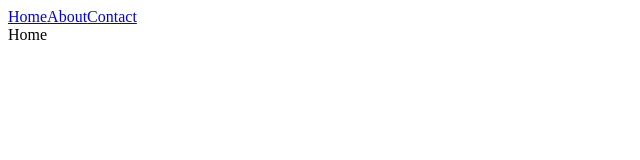
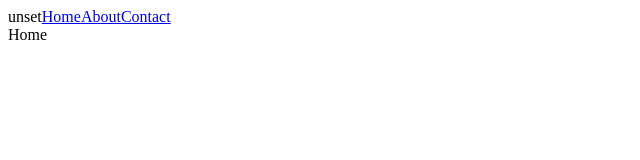
Before and after one commit to livehighvu06/react-route-spa, a React (Create React App) app: page / in a window 1280 px wide. Shown: the top 160 px of the page, without its empty margins (0-640 px from the left). Built offline with nearby package versions, Linux system fonts and the light colour scheme; no server answers.

Commit message:
部署測試

```diff
--- a/package.json
+++ b/package.json
@@ -2,7 +2,7 @@
   "name": "react-route-simulation",
   "version": "0.1.0",
   "private": true,
-  "homepage": "https://livehighvu06.github.io/react-route-spa",
+  "homepage": "https://livehighvu06.github.io/react-route-spa/",
   "dependencies": {
     "@testing-library/jest-dom": "^5.16.5",
     "@testing-library/react": "^13.4.0",
--- a/src/App.js
+++ b/src/App.js
@@ -3,11 +3,11 @@ import Route from "./routes/Route";
 import Home from "./Pages/Home";
 import About from "./Pages/About";
 import Contact from "./Pages/Contact";
-
 const App = () => {
   return (
     <div>
-      <Link to="/home">Home</Link>
+      {process.env.REACT_APP_NOT_SECRET_CODE}
+      <Link to="/">Home</Link>
       <Link to="/about">About</Link>
       <Link to="/contact">Contact</Link>
 
```
Also changed, not shown: 2 other files (tests, documents, lock files or other folders).
